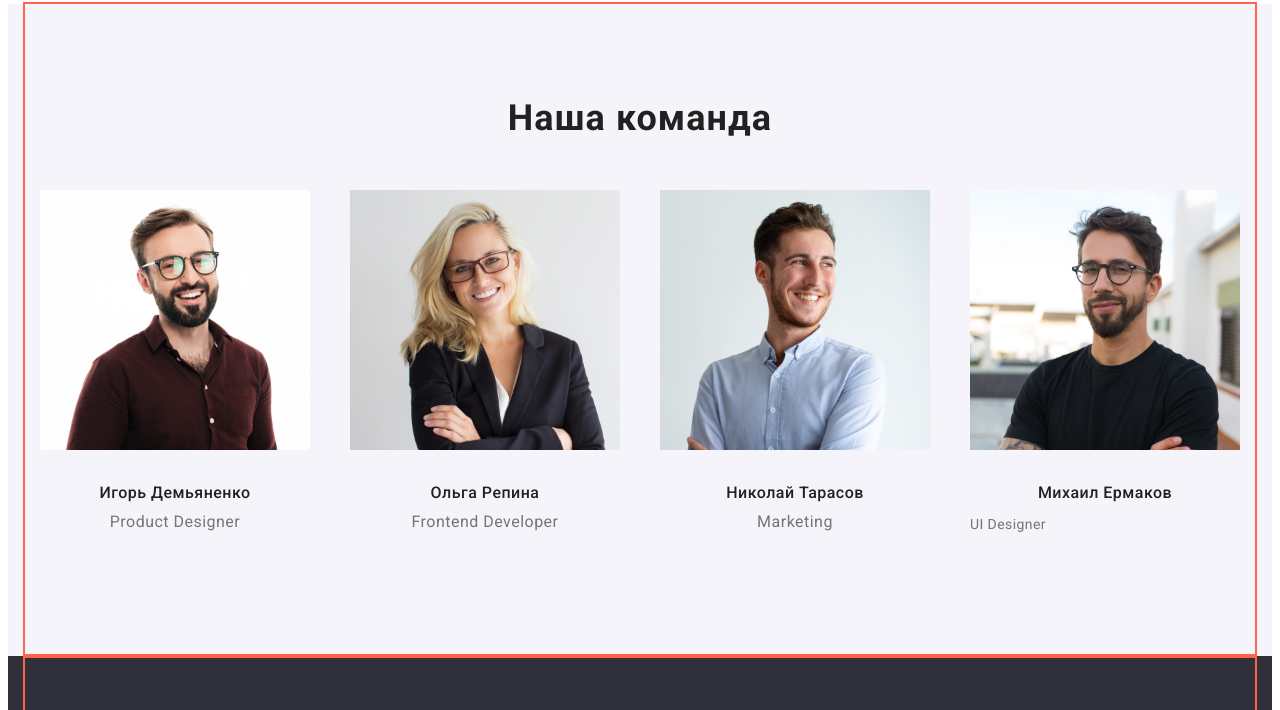
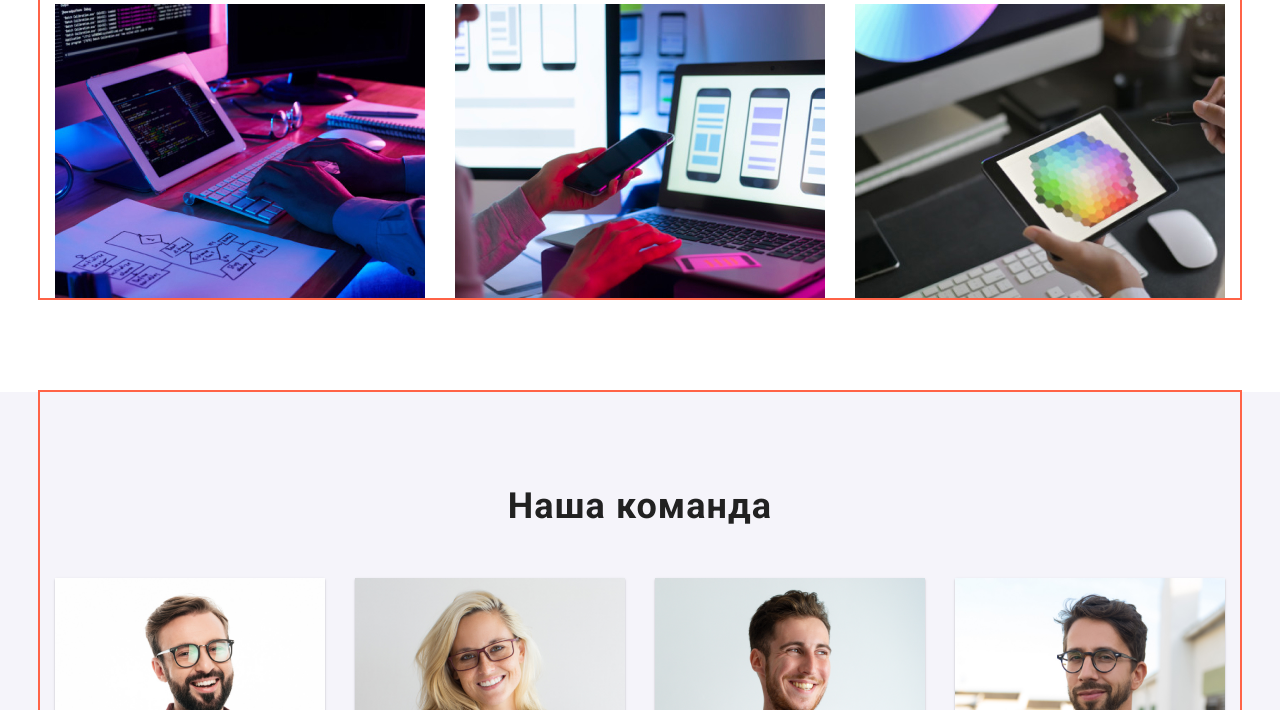
Before and after one commit to NatalyaArt/goit-markup-hw-03, a plain HTML site: page index.html in a window 1280 px wide. Shown: the part 1053-1763 px from the top of the page. Drawn offline with nearby package versions, Linux system fonts and the light colour scheme.

Commit message:
Добавляет правильную блочную модель

```diff
--- a/css/styles.css
+++ b/css/styles.css
@@ -9,6 +9,10 @@
   --title-text-color: #212121;
   --accent-color: #2196f3;
   --primary-widht-color: #ffffff;
+}
+
+html {
+  box-sizing: border-box;
 }
 
 body {
@@ -114,15 +118,16 @@ body {
 
 /* Hero */
 .hero {
+  height: 600px;
   background-color: #2f303a;
   text-align: center;
-  margin-bottom: 94px;
   outline: 2px solid tomato;
 }
 
 .hero-title {
   margin-top: 0;
   margin-bottom: 30px;
+  padding-top: 200px;
   color: var(--primary-widht-color);
   font-weight: 900;
   font-size: 44px;
@@ -135,7 +140,6 @@ body {
   display: inline-block;
   border-radius: 4px;
   padding: 10px 32px;
-  min-width: 200px;
   color: var(--primary-widht-color);
   background-color: var(--accent-color);
   font-weight: 700;
@@ -146,6 +150,10 @@ body {
 }
 
 /* Features */
+
+.section {
+  padding-top: 94px;
+}
 .features-list {
   display: flex;
   justify-content: space-between;
@@ -182,8 +190,8 @@ body {
 
 /* Work */
 .work {
-  margin-top: 94px;
-  margin-bottom: 94px;
+  padding-top: 94px;
+  padding-bottom: 94px;
 }
 
 .work-title {
@@ -197,17 +205,8 @@ body {
   letter-spacing: 0.03em;
 }
 
-.work-team {
-  margin-top: 0;
-  margin-bottom: 0;
-  padding-top: 94px;
-  padding-bottom: 50px;
-  color: var(--title-text-color);
-  font-weight: 700;
-  font-size: 36px;
-  line-height: 1.16;
-  text-align: center;
-  letter-spacing: 0.03em;
+img {
+  display: block;
 }
 
 .pic {
@@ -225,46 +224,59 @@ body {
 }
 
 /* Worker */
+
 .container-team {
   background-color: #f5f4fa;
+}
+
+.work-team {
+  display: block;
+  margin-top: 0;
+  margin-bottom: 0;
+  padding-top: 94px;
+  color: var(--title-text-color);
+  font-weight: 700;
+  font-size: 36px;
+  line-height: 1.16;
+  text-align: center;
+  letter-spacing: 0.03em;
 }
 
 .team-pic {
   display: flex;
   justify-content: space-between;
+  margin-top: 50px;
 }
 
 .team-card {
   width: 270px;
   margin-right: 30px;
+  margin-bottom: 94px;
+  background: #ffffff;
+  box-shadow: 0px 1px 3px rgba(0, 0, 0, 0.12), 0px 1px 1px rgba(0, 0, 0, 0.14),
+    0px 2px 1px rgba(0, 0, 0, 0.2);
+  border-radius: 0px 0px 4px 4px;
 }
 
 .team-pic .team-card:last-child {
   margin-right: 0;
 }
 
-.team-pic .team-card:nth-child(n) {
-  margin-bottom: 94px;
-}
-
 .worker-title {
-  text-align: center;
-  margin-top: 0;
-  margin-bottom: 0;
-  padding-top: 30px;
-  padding-bottom: 10px;
+  margin-top: 30px;
+  margin-bottom: 10px;
   color: var(--title-text-color);
   font-weight: 500;
   font-size: 16px;
   line-height: 1.18;
+  text-align: center;
   letter-spacing: 0.03em;
 }
 
-.worker-desk {
+.worker-desc {
   text-align: center;
   margin-top: 0;
-  margin-bottom: 0;
-  padding-bottom: 30px;
+  margin-bottom: 30px;
   color: var(--primary-text-color);
   font-weight: 400;
   font-size: 16px;
@@ -279,7 +291,7 @@ body {
 
 .footer-web {
   padding-top: 60px;
-  padding-bottom: 20px;
+  margin-bottom: 20px;
 }
 
 .footer-logo {
@@ -312,26 +324,24 @@ body {
 }
 
 .list-contacts {
-  padding-bottom: 9px;
+  margin-bottom: 9px;
 }
 
 .list-contacts:last-child {
-  padding-bottom: 0;
+  margin-bottom: 0;
 }
 
 .footer-list {
   padding-bottom: 60px;
 }
 
-
-
 /* Portfolio filter */
 .portfolio-page-header {
-  margin-bottom: 94px;
+  padding-bottom: 94px;
 }
 
 .portfolio-content {
-  margin-bottom: 94px;
+  padding-bottom: 94px;
 }
 
 .portfolio-btn {
@@ -361,6 +371,7 @@ body {
   line-height: 1.62;
   text-align: center;
   letter-spacing: 0.03em;
+  border: 1px solid transparent;
 }
 
 .btn-filter:hover,
@@ -380,6 +391,7 @@ body {
   width: 370px;
   margin-right: 30px;
   margin-bottom: 30px;
+  border: 1px solid #eeeeee;
 }
 
 .card-element:nth-child(3n) {
@@ -404,9 +416,7 @@ body {
 }
 
 .card-title {
-  margin-top: 0;
-  margin-bottom: 0;
-  padding: 20px 24px 0;
+  margin: 20px 24px 0;
   color: var(--title-text-color);
   font-weight: 700;
   font-size: 18px;
@@ -416,9 +426,7 @@ body {
 }
 
 .card-desc {
-  margin-top: 0;
-  margin-bottom: 0;
-  padding: 4px 24px 0;
+  margin: 4px 24px 24px;
   color: var(--primary-text-color);
   font-weight: 400;
   font-size: 16px;
--- a/index.html
+++ b/index.html
@@ -7,6 +7,10 @@
     <link
       href="https://fonts.googleapis.com/css2?family=Raleway:wght@700&family=Roboto:wght@400;500;700;900&display=swap"
       rel="stylesheet"
+    />
+    <link
+      rel="stylesheet"
+      href="https://cdnjs.cloudflare.com/ajax/libs/modern-normalize/1.0.0/modern-normalize.min.css"
     />
     <link rel="stylesheet" href="./css/styles.css" />
   </head>
@@ -88,8 +92,8 @@
       </section>
 
       <!--Чем занимаемся-->
-      <section class="container">
-        <div class="work">
+      <section class="work">
+        <div class="container">
           <h2 class="work-title">Чем мы занимаемся</h2>
           <ul class="list pic">
             <li class="pic-element">
@@ -106,8 +110,8 @@
       </section>
 
       <!--Сотрудники-->
-      <div class="container-team">
-        <section class="container">
+      <section class="container-team">
+        <div class="container">
           <h2 class="work-team">Наша команда</h2>
           <ul class="list team-pic">
             <li class="team-card">
@@ -117,7 +121,7 @@
                 alt="Парень в очках"
               />
               <h3 class="worker-title">Игорь Демьяненко</h3>
-              <p class="worker-desk">Product Designer</p>
+              <p class="worker-desc">Product Designer</p>
             </li>
             <li class="team-card">
               <img
@@ -126,7 +130,7 @@
                 alt="Девушка в очках"
               />
               <h3 class="worker-title">Ольга Репина</h3>
-              <p class="worker-desk">Frontend Developer</p>
+              <p class="worker-desc">Frontend Developer</p>
             </li>
             <li class="team-card">
               <img
@@ -135,7 +139,7 @@
                 alt="Парень без очков"
               />
               <h3 class="worker-title">Николай Тарасов</h3>
-              <p class="worker-desk">Marketing</p>
+              <p class="worker-desc">Marketing</p>
             </li>
             <li class="team-card">
               <img
@@ -144,11 +148,11 @@
                 alt="Парень в очках"
               />
               <h3 class="worker-title">Михаил Ермаков</h3>
-              <p class="section-desc">UI Designer</p>
+              <p class="worker-desc">UI Designer</p>
             </li>
           </ul>
-        </section>
-      </div>
+        </div>
+      </section>
     </main>
 
     <!--Футер-->
```
Also changed, not shown: portfolio.html (+10 -2 lines).
